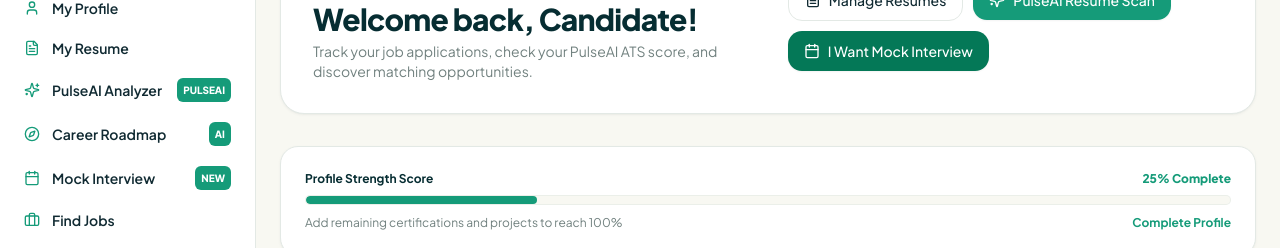
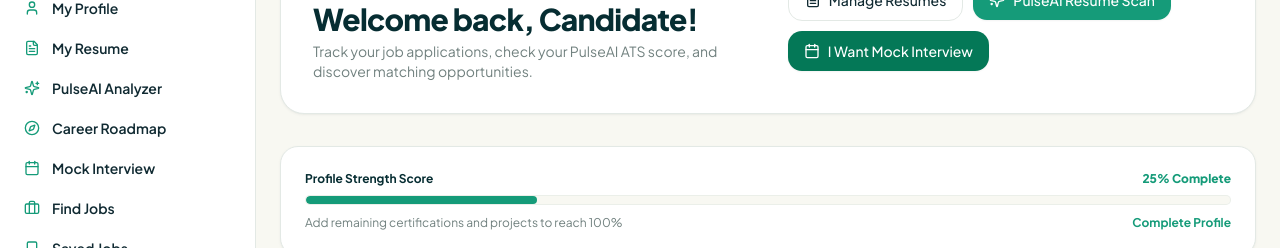
Before and after one commit to DivxAyush/CampusPulse, a React (Vite) app: page /candidate/dashboard in a window 1280 px wide. Shown: the part 146-394 px from the top of the page. Built offline with nearby package versions, Linux system fonts and the light colour scheme; no server answers; sample sign-in values are in the browser's storage.

Commit message:
fix(sidebar): remove green badge tags from menu navigation items

```diff
--- a/src/components/common/Sidebar.jsx
+++ b/src/components/common/Sidebar.jsx
@@ -23,9 +23,9 @@ export const Sidebar = ({ role = 'candidate', onClose }) => {
     { label: 'Dashboard', path: '/candidate/dashboard', icon: LayoutDashboard },
     { label: 'My Profile', path: '/candidate/profile', icon: User },
     { label: 'My Resume', path: '/candidate/resumes', icon: FileText },
-    { label: 'PulseAI Analyzer', path: '/candidate/ai-analyzer', icon: Sparkles, badge: 'PulseAI' },
-    { label: 'Career Roadmap', path: '/candidate/career-roadmap', icon: Compass, badge: 'AI' },
-    { label: 'Mock Interview', path: '/candidate/mock-interview', icon: Calendar, badge: 'New' },
+    { label: 'PulseAI Analyzer', path: '/candidate/ai-analyzer', icon: Sparkles },
+    { label: 'Career Roadmap', path: '/candidate/career-roadmap', icon: Compass },
+    { label: 'Mock Interview', path: '/candidate/mock-interview', icon: Calendar },
     { label: 'Find Jobs', path: '/candidate/jobs', icon: Briefcase },
     { label: 'Saved Jobs', path: '/candidate/saved', icon: Bookmark },
     { label: 'My Applications', path: '/candidate/applications', icon: Send },
@@ -36,7 +36,7 @@ export const Sidebar = ({ role = 'candidate', onClose }) => {
     { label: 'Dashboard', path: '/company/dashboard', icon: LayoutDashboard },
     { label: 'Company Profile', path: '/company/profile', icon: Building2 },
     { label: 'Manage Jobs', path: '/company/jobs', icon: Briefcase },
-    { label: 'Post a New Job', path: '/company/jobs/create', icon: PlusCircle, badge: 'New' },
+    { label: 'Post a New Job', path: '/company/jobs/create', icon: PlusCircle },
     { label: 'Applicants', path: '/company/applicants', icon: Users },
     { label: 'Interviews', path: '/company/interviews', icon: Calendar },
     { label: 'Settings', path: '/company/settings', icon: Settings },
@@ -48,7 +48,7 @@ export const Sidebar = ({ role = 'candidate', onClose }) => {
     { label: 'Companies', path: '/admin/companies', icon: Building2 },
     { label: 'Job Moderation', path: '/admin/jobs', icon: Briefcase },
     { label: 'Applications', path: '/admin/applications', icon: Send },
-    { label: 'Mock Interviews', path: '/admin/mock-interviews', icon: Calendar, badge: 'New' },
+    { label: 'Mock Interviews', path: '/admin/mock-interviews', icon: Calendar },
     { label: 'System Reports', path: '/admin/reports', icon: BarChart3 },
   ];
 
@@ -91,11 +91,6 @@ export const Sidebar = ({ role = 'candidate', onClose }) => {
                   <Icon className="w-4 h-4 text-brand-primary" />
                   <span>{link.label}</span>
                 </div>
-                {link.badge && (
-                  <span className="text-[10px] font-extrabold uppercase px-1.5 py-0.5 rounded-md bg-brand-primary text-white">
-                    {link.badge}
-                  </span>
-                )}
               </NavLink>
             );
           })}
```
